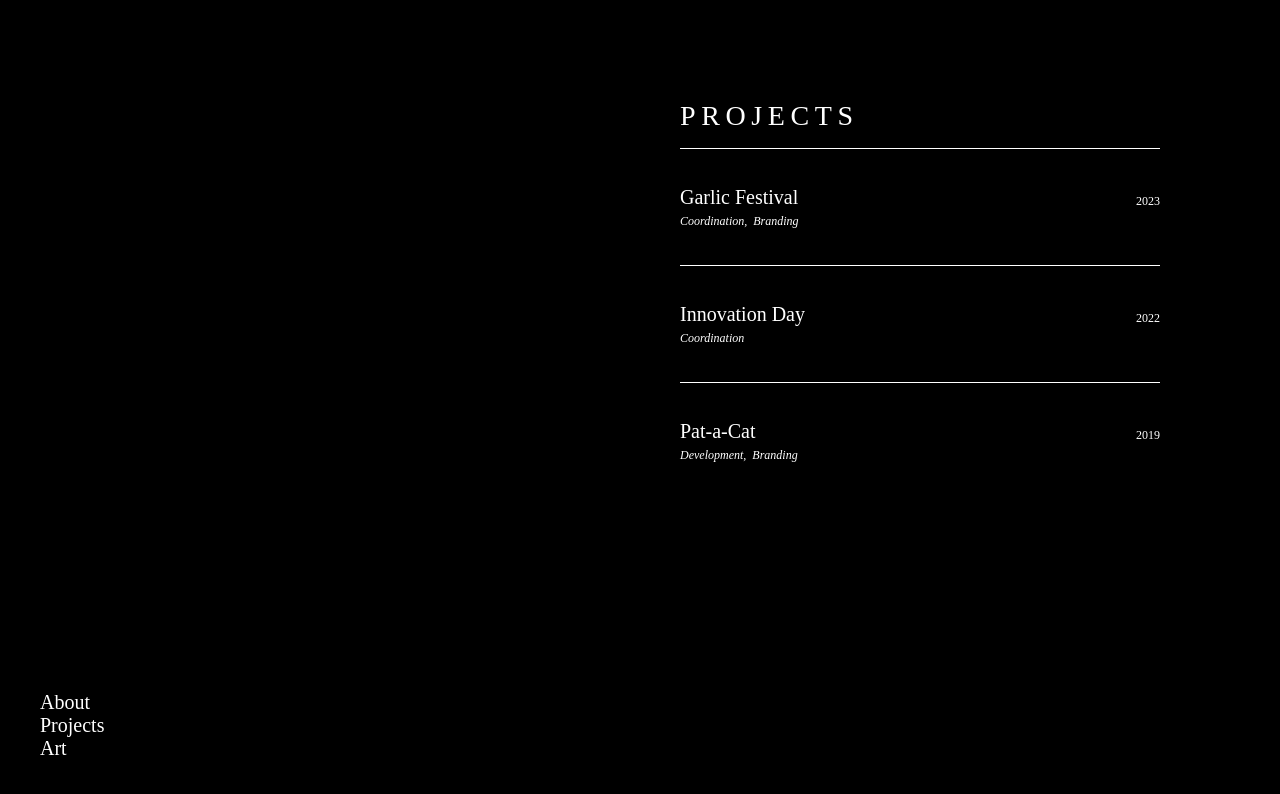
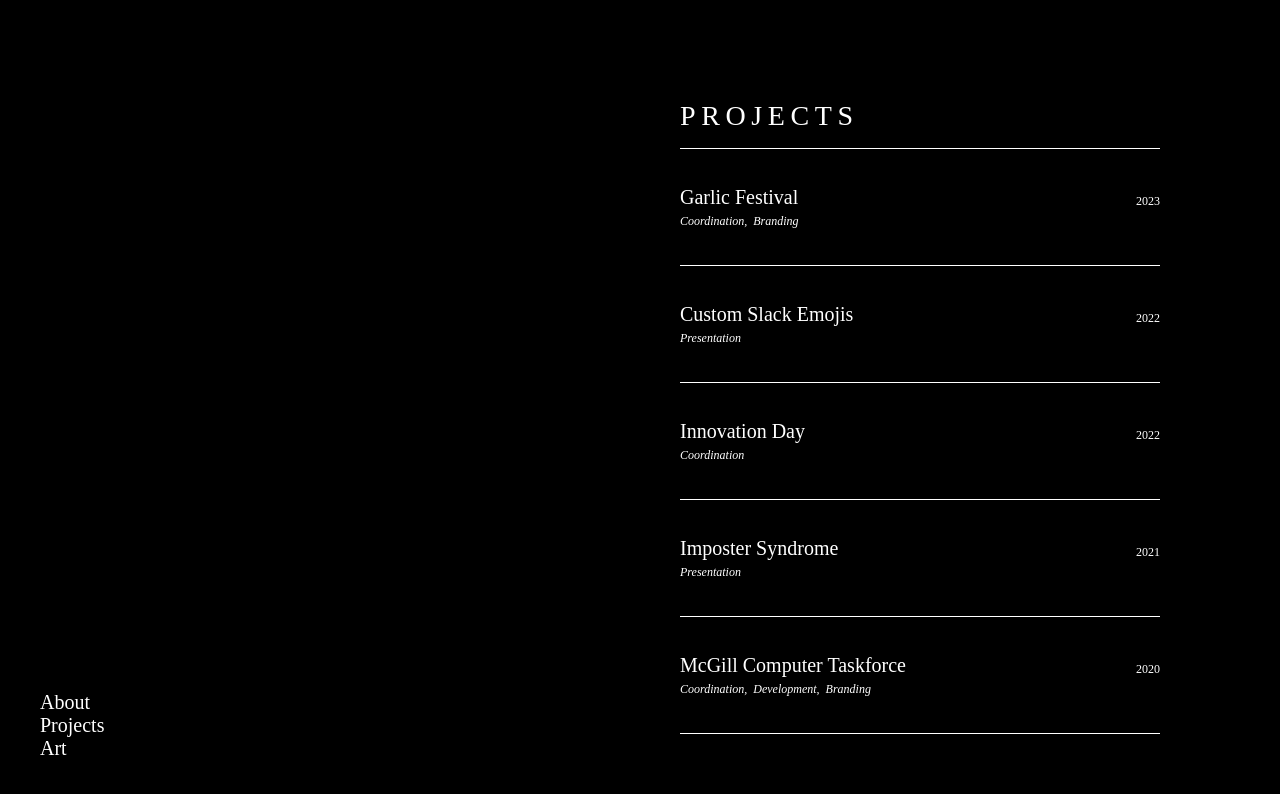
Before and after one commit to elizabeth-poggie/elizabeth-poggie, a Next.js app: page /projects in a window 1280 px wide. Shown: the top 794 px of the page. Built offline with nearby package versions, Linux system fonts and the light colour scheme; a web font is replaced by a local one.

Commit message:
custom scroll behavior and more markdowns for testing purposes

```diff
--- /dev/null
+++ b/_content/projects/2020-mcgill-computer-taskforce.md
@@ -0,0 +1,7 @@
+---
+title: "McGill Computer Taskforce"
+year: "2020"
+categories: ["Coordination", "Development", "Branding"]
+---
+
+# Hello World
--- /dev/null
+++ b/_content/projects/2020-panic-mitigation-application.md
@@ -0,0 +1,7 @@
+---
+title: "Panic Mitigation Application"
+year: "2020"
+categories: ["Development", "Branding"]
+---
+
+# Hello World
--- /dev/null
+++ b/_content/projects/2021-imposter-syndrome.md
@@ -0,0 +1,7 @@
+---
+title: "Imposter Syndrome"
+year: "2021"
+categories: ["Presentation"]
+---
+
+# Hello World
--- /dev/null
+++ b/_content/projects/2022-custom-slack-emojis.md
@@ -0,0 +1,7 @@
+---
+title: "Custom Slack Emojis"
+year: "2022"
+categories: ["Presentation"]
+---
+
+# Hello World
--- a/src/views/projects/projects.module.scss
+++ b/src/views/projects/projects.module.scss
@@ -1,6 +1,7 @@
 .container {
   display: flex;
   padding: 100px 120px 0 120px;
+  height: 100%;
 }
 
 .projectsList {
@@ -26,3 +27,18 @@
   align-items: flex-end;
   padding-bottom: 5px;
 }
+
+.scrollableList {
+  /**
+  TODO - Make it such that when there is a scroll event outside of this list (e.g. the body),
+  it is this list that is updated instead
+
+  similar to this behavior: https://magazine.ssense.com/
+  */
+
+  max-height: 600px; // TODO - hardcoding this for now, ideally should extend to bottom tho
+  height: 100%;
+  overflow-y: scroll;
+
+  // TODO - maybe also fix the scrollbar to be outside the div instead like this => https://stackoverflow.com/questions/74462846/place-scroll-bar-outside-div
+}
--- a/src/views/projects/projects.tsx
+++ b/src/views/projects/projects.tsx
@@ -16,20 +16,32 @@ export function Projects({ allProjects }: Props) {
   const [height, setHeight] = React.useState<number>(0);
   const observedHeightDiv = React.useRef(null);
 
+  const scrollableDiv = React.useRef(null);
+  // what should we do when scrolling occurs
+  function runOnScroll(element) {
+    // not the most exciting thing, but a thing nonetheless
+    console.log(element);
+  }
+
   React.useEffect(() => {
+    // custom scrolling behavior - prevent body from scrolling
+    document.body.style.overflow = "hidden";
+
+    // custom padding - configure div to match title and horizontal line height
     if (!observedHeightDiv.current) {
       return;
     }
-
     const resizeObserver = new ResizeObserver(() => {
       if (observedHeightDiv.current.offsetHeight !== height) {
         setHeight(observedHeightDiv.current.offsetHeight);
       }
     });
-
     resizeObserver.observe(observedHeightDiv.current);
 
-    return function cleanup() {
+    return () => {
+      // clean up custom scrolling behavior
+      document.body.style.overflow = "scroll";
+      // clean up resize observer
       resizeObserver.disconnect();
     };
   }, [observedHeightDiv.current]);
@@ -54,6 +66,7 @@ export function Projects({ allProjects }: Props) {
           <Text variant="title">Projects</Text>
           <HorizontalLine />
         </div>
+        <div ref={scrollableDiv} className={styles.scrollableList}>
           {allProjects.map((project: Project, i: number) => {
             return (
               <Link key={project.slug} href={`/projects/${project.slug}`}>
@@ -91,5 +104,6 @@ export function Projects({ allProjects }: Props) {
           })}
         </div>
       </div>
+    </div>
   );
 }
```
Lines whose indentation alone changed are shown as unchanged.
